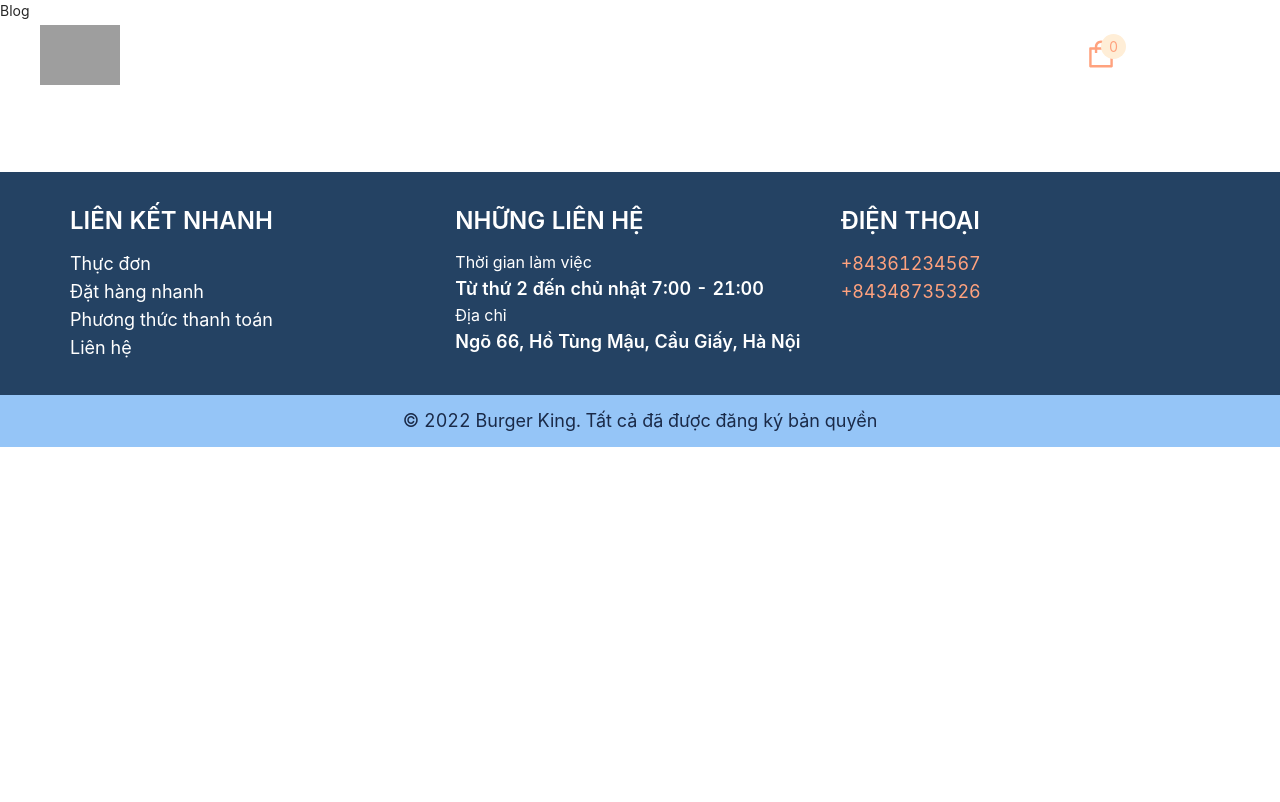
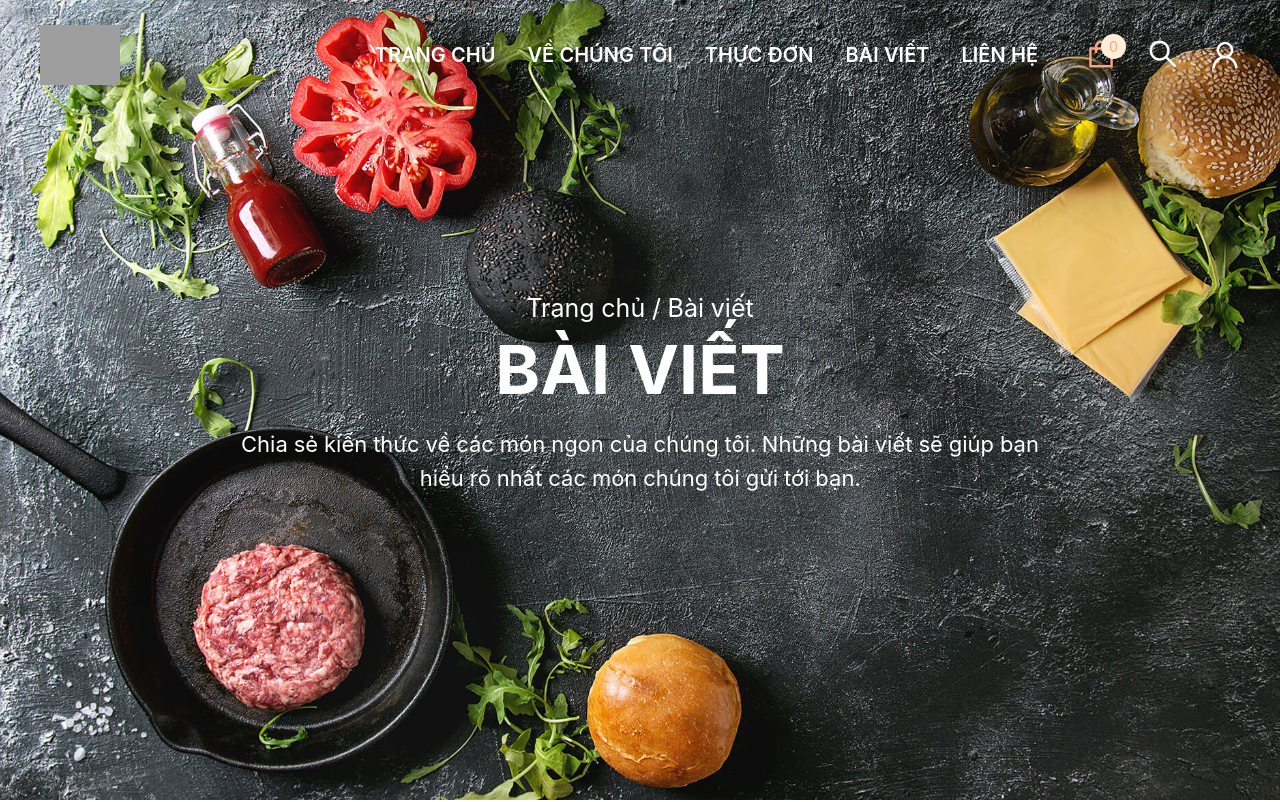
Before and after one commit to hitd01/burger-king, a React (Create React App) app: page /blogs in a window 1280 px wide. Shown: the top 802 px of the page. Built offline with nearby package versions, Linux system fonts and the light colour scheme; no server answers; grey boxes are pictures that could not be loaded.

Commit message:
blogs suite

```diff
--- a/src/components/Blog/Blog.jsx
+++ b/src/components/Blog/Blog.jsx
@@ -0,0 +1,7 @@
+import React from 'react';
+
+const Blog = () => {
+  return <div>Blog</div>;
+};
+
+export default Blog;
--- a/src/components/Blog/blogSlice.js
+++ b/src/components/Blog/blogSlice.js
@@ -3,7 +3,25 @@ import { getCollection } from '../../firebase/services';
 
 const initialState = {
   blogLoading: 'idle',
-  blogs: [],
+  blogs: [
+    {
+      id: '1',
+      title:
+        'Sức lôi cuốn không thể chối từ của burger tôm hai tầng cho người thưởng thức',
+      contents: [
+        'Một chiếc burger tôm truyền thống đã làm những người thưởng thức nó nao lòng. Vậy còn gì tuyệt hơn khi có sự kết hợp hai tầng tôm trong cùng một chiếc bánh. Khám phá ngay chiếc burger tôm hai tầng qua bài viết sau để giúp bạn có thêm lựa chọn thú vị trong mỗi bữa ăn của mình nào.',
+        'Burger tôm hai tầng có nguyên liệu chính là những con tôm nõn, thêm vào đó là những lá rau sống tươi mát, vỏ bánh mì mềm, thơm, lớp sốt sánh quyện. Bạn sẽ không khỏi bất ngờ ngay từ khi thưởng thức miếng bánh đầu tiên đâu đấy. Lần lượt từ lớp bánh mịn bao bọc bên ngoài, cho đến những con tôm giòn rụm ở lớp nhân và hương thơm, vị bùi của lớp rau xà lách được sắp xếp đan xen.',
+        'Sự kết hợp ăn ý, hòa nhập, làm nên món bánh burger bổ ích, hấp dẫn. Người dùng sẽ không phải lo sự ngấy mỡ như một số món ăn khác, mà đối với chiếc burger này thì những lớp tôm thật sự rất giòn bởi được chiên theo cách thức rất riêng, đặc biệt.',
+      ],
+      category: 'burger',
+      images: [
+        'https://chianui.vn/wp-content/uploads/2019/08/hamburger-ga-2-tang-compressed.jpg',
+        'https://chianui.vn/wp-content/uploads/2019/03/burger-tom-hai-tang-.png',
+      ],
+      createdAt: null,
+      updatedAt: null,
+    },
+  ],
 };
 
 export const getBlogs = createAsyncThunk('blogs/getBlogs', async () => {
--- a/src/components/Product/Product.jsx
+++ b/src/components/Product/Product.jsx
@@ -27,6 +27,7 @@ import {
   ShoppingCartOutlined,
 } from '@ant-design/icons';
 import ReactStars from 'react-rating-stars-component';
+import { useSelector } from 'react-redux';
 
 const { Text, Title, Paragraph } = Typography;
 
@@ -34,6 +35,8 @@ const Product = () => {
   const [form] = Form.useForm();
   const [quantity, setQuantity] = useState(1);
   const [rateStars, setRateStars] = useState(0);
+
+  const { isLogged } = useSelector((state) => state.login);
 
   // handle add review
   const addReviewSubmit = () => {};
@@ -190,6 +193,7 @@ const Product = () => {
       <AddReviewWrapper>
         <div className="container">
           <Title level={4}>Thêm đánh giá</Title>
+          {isLogged ? (
             <Form
               form={form}
               onFinish={addReviewSubmit}
@@ -227,6 +231,11 @@ const Product = () => {
                 </Button>
               </Form.Item>
             </Form>
+          ) : (
+            <Text className="require-login">
+              Đăng nhập để thêm đánh của bạn
+            </Text>
+          )}
         </div>
       </AddReviewWrapper>
 
--- a/src/components/Product/styles.js
+++ b/src/components/Product/styles.js
@@ -271,6 +271,10 @@ export const AddReviewWrapper = styled.div`
     padding: 8px 15px;
     max-width: 300px;
   }
+  .require-login {
+    color: var(--text-primary);
+    font-size: 20px;
+  }
   .ant-form {
     background: var(--primary-color-light);
     padding: 20px 12px;
--- a/src/components/index.js
+++ b/src/components/index.js
@@ -3,4 +3,5 @@ export { default as Login } from './Login/Login';
 export { default as ForgotPassword } from './ForgotPassword/ForgotPassword';
 export { default as ProfileComponent } from './Profile/Profile';
 export { default as ProductComponent } from './Product/Product';
+export { default as BlogComponent } from './Blog/Blog';
 export { default as Footer } from './Footer/Footer';
--- a/src/pages/blogs/Blogs.jsx
+++ b/src/pages/blogs/Blogs.jsx
@@ -1,11 +1,90 @@
-import React, { useEffect } from 'react';
+import React, { useEffect, useState } from 'react';
+import { Link } from 'react-router-dom';
+import { BannerWrapper, BlogListWrapper } from './styles';
+import { Typography, Image, Row, Col, Pagination } from 'antd';
 
-const Blog = () => {
+const { Text, Title, Paragraph } = Typography;
+
+const Blogs = () => {
   useEffect(() => {
     document.title = 'Bài viết';
   }, []);
 
-  return <div>Blog</div>;
+  const countTest = [
+    1, 2, 3, 4, 5, 6, 7, 8, 9, 10, 11, 12, 13, 14, 15, 16, 17, 18, 19, 20,
+  ];
+  const numEachPage = 4;
+  const [min, setMin] = useState(0);
+  const [max, setMax] = useState(numEachPage);
+  const handlePaginationChange = (current) => {
+    setMin((current - 1) * numEachPage);
+    setMax(current * numEachPage);
+  };
+
+  return (
+    <>
+      <BannerWrapper>
+        <div className="banner">
+          <div className="content-wrapper">
+            <div className="home-shop">
+              <Link to="/">Trang chủ</Link>
+              <Text> / Bài viết</Text>
+            </div>
+            <Title level={1} className="title">
+              Bài viết
+            </Title>
+            <Paragraph className="content">
+              Chia sẻ kiến thức về các món ngon của chúng tôi. Những bài viết sẽ
+              giúp bạn hiểu rõ nhất các món chúng tôi gửi tới bạn.
+            </Paragraph>
+          </div>
+        </div>
+      </BannerWrapper>
+
+      <BlogListWrapper>
+        <div className="container">
+          <Row>
+            {countTest.length > 0 &&
+              countTest.slice(min, max).map((item) => (
+                <Col key={item} span={24}>
+                  <Image
+                    src="https://chianui.vn/wp-content/uploads/2019/03/burger-tom-hai-tang-.png"
+                    width={'100%'}
+                  />
+                  <div className="category_time_wrapper">
+                    <Link to="blog_category">Burger</Link>
+                    <Text> / </Text>
+                    <Link to="blog_group-time">09-07-2021</Link>
+                  </div>
+                  <Link to="blog_id" className="title">
+                    Sức lôi cuốn không thể chối từ của burger tôm hai tầng cho
+                    người thưởng thức
+                  </Link>
+                  <Text className="content_slice">
+                    Một chiếc burger tôm truyền thống đã làm những người thưởng
+                    thức nó nao lòng. Vậy còn gì tuyệt hơn khi có sự kết hợp hai
+                    tầng tôm trong cùng một chiếc bánh. Khám phá ngay chiếc
+                    burger tôm hai tầng qua bài viết sau để giúp bạn có thêm lựa
+                    chọn thú vị trong mỗi bữa ăn của mình nào.
+                  </Text>
+                  <Link to="blog_id" className="read_more">
+                    Xem thêm
+                  </Link>
+                </Col>
+              ))}
+          </Row>
+          <div className="pagination">
+            <Pagination
+              pageSize={numEachPage}
+              defaultCurrent={1}
+              total={countTest.length}
+              onChange={handlePaginationChange}
+            />
+          </div>
+        </div>
+      </BlogListWrapper>
+    </>
+  );
 };
 
-export default Blog;
+export default Blogs;
--- a/src/pages/blogs/styles.js
+++ b/src/pages/blogs/styles.js
@@ -0,0 +1,151 @@
+import styled from 'styled-components';
+import BlogBG from '../../assets/images/blog-bg.jpg';
+
+export const BannerWrapper = styled.div`
+  background: url(${BlogBG}) no-repeat center;
+  background-size: cover;
+  height: 100vh;
+  position: relative;
+  .banner {
+    position: absolute;
+    display: flex;
+    justify-content: space-between;
+    align-items: center;
+    top: 50%;
+    transform: translateY(-50%);
+    width: 100%;
+    padding: 0 40px;
+    .content-wrapper {
+      flex: 1;
+      display: flex;
+      flex-direction: column;
+      justify-content: space-between;
+      align-items: center;
+      .home-shop {
+        a {
+          color: white;
+          font-size: 25px;
+          &:hover {
+            color: var(--primary-color);
+          }
+        }
+        .ant-typography {
+          color: white;
+          font-size: 25px;
+        }
+      }
+      .title {
+        text-transform: uppercase;
+        font-size: 68px;
+        font-weight: bold;
+        margin-bottom: 15px;
+        color: var(--white-color);
+        text-align: center;
+      }
+      .content {
+        max-width: 800px;
+        text-align: center;
+        margin-bottom: 15px;
+        font-size: 22px;
+        color: var(--white-color);
+      }
+    }
+  }
+  @media screen and (max-width: 991.5px) {
+    .banner .content-wrapper {
+      .title {
+        font-size: 58px;
+      }
+      .content {
+        max-width: 600px;
+        font-size: 18px;
+      }
+    }
+  }
+  @media screen and (max-width: 767.5px) {
+    .banner .content-wrapper {
+      .title {
+        font-size: 48px;
+      }
+      .content {
+        max-width: 500px;
+        font-size: 18px;
+      }
+    }
+  }
+  @media screen and (max-width: 575.5px) {
+    .banner {
+      padding: 0 20px;
+      .content-wrapper {
+        .home-shop {
+          a {
+            font-size: 18px;
+          }
+          .ant-typography {
+            font-size: 18px;
+          }
+        }
+        .title {
+          font-size: 38px;
+        }
+        .content {
+          max-width: 350px;
+          font-size: 16px;
+        }
+      }
+    }
+  }
+`;
+
+export const BlogListWrapper = styled.div`
+  padding-top: 150px;
+  .ant-row {
+    .ant-col {
+      margin-bottom: 100px;
+      a {
+        color: var(--text-primary);
+        font-size: 20px;
+        display: inline-block;
+      }
+      .ant-image {
+        &-img {
+          height: 600px;
+          object-fit: cover;
+        }
+      }
+      .category_time_wrapper {
+        margin-top: 12px;
+        .ant-typography {
+          color: var(--text-primary);
+          font-size: 20px;
+        }
+      }
+      .title {
+        margin-top: 8px;
+        display: inline-block;
+        font-weight: 600;
+        text-transform: uppercase;
+        color: var(--primary-color-dark);
+      }
+      .content_slice {
+        display: inline-block;
+        color: var(--text-gray);
+        font-size: 18px;
+        margin-top: 8px;
+      }
+      .read_more {
+        color: var(--primary-color-dark);
+        margin-top: 8px;
+      }
+    }
+  }
+  .pagination {
+    display: flex;
+    justify-content: center;
+  }
+  @media screen and (max-width: 575.5px) {
+    .container {
+      padding: 0 8px;
+    }
+  }
+`;
--- a/src/pages/shop/styles.js
+++ b/src/pages/shop/styles.js
@@ -1,5 +1,4 @@
 import styled from 'styled-components';
-import { Button } from 'antd';
 import ShopBG from '../../assets/images/shop-bg.png';
 
 export const BannerWrapper = styled.div`
@@ -95,23 +94,6 @@ export const BannerWrapper = styled.div`
         }
       }
     }
-  }
-`;
-
-export const ButtonStyled = styled(Button)`
-  font-size: 32px;
-  height: 60px;
-  width: 218px;
-  display: block;
-  line-height: 50px;
-  font-weight: bold;
-  background-color: #fbb731;
-  color: var(--white-color);
-
-  border-radius: 15px;
-  margin-top: 35px;
-  &-sm {
-    border-radius: 0;
   }
 `;
 
```
Also changed, not shown: src/assets/images/blog-bg.jpg (added). Lines whose indentation alone changed are shown as unchanged.
